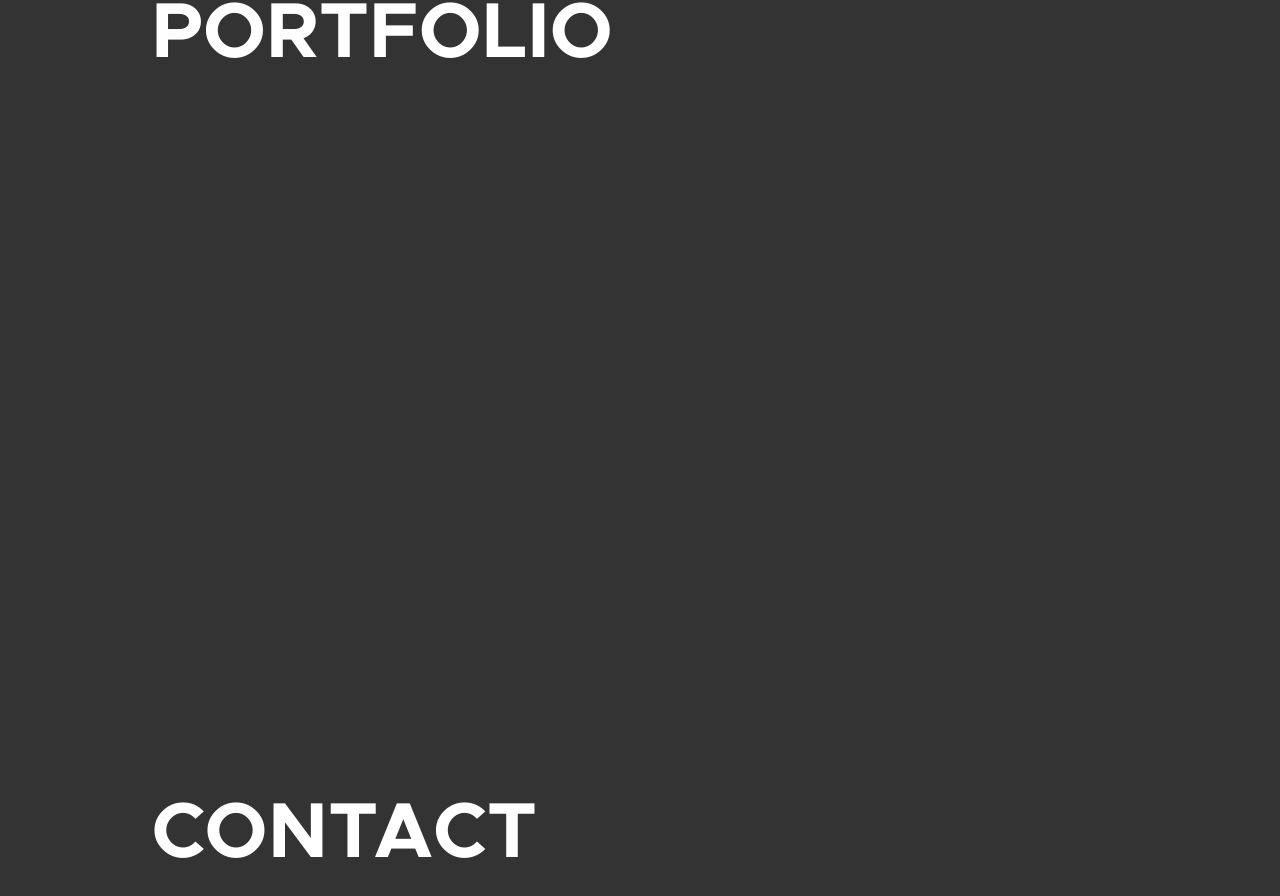
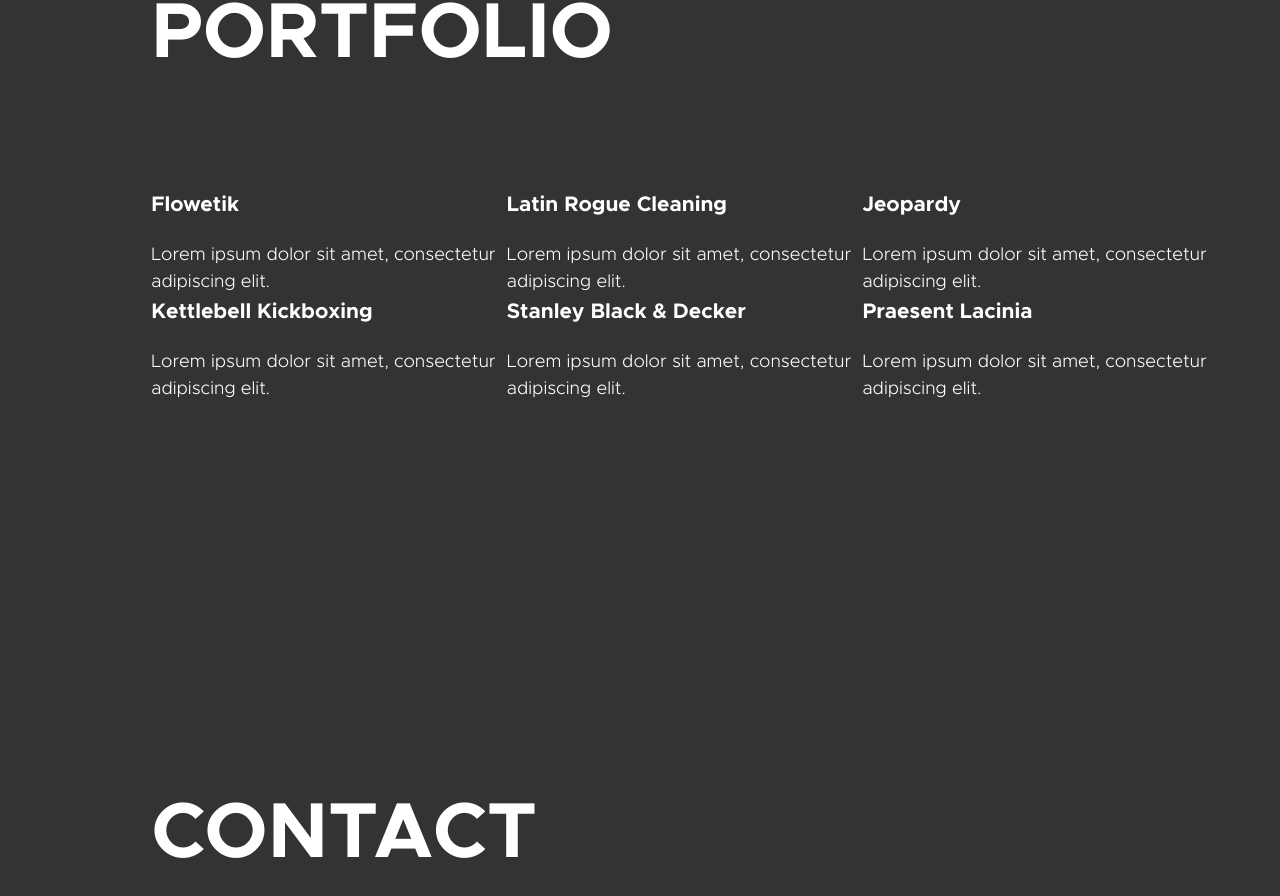
Before and after one commit to therstyle/chrisrobertsweb, a Vue app: page / in a window 1280 px wide. Shown: the part 2766-3662 px from the top of the page. Built offline with nearby package versions, Linux system fonts and the light colour scheme.

Commit message:
Added content to portfolio component

```diff
--- a/public/info.json
+++ b/public/info.json
@@ -122,5 +122,49 @@
         }
       ]
     }
-  }
+  },
+  "portfolio": [
+    {
+      "image": "https://dummyimage.com/380x260/000/fff",
+      "name": "Flowetik",
+      "description": "Lorem ipsum dolor sit amet, consectetur adipiscing elit.",
+      "type": "/images/project-type/icon-wordpress.svg"
+
+    },
+    {
+      "image": "https://dummyimage.com/380x260/000/fff",
+      "name": "Latin Rogue Cleaning",
+      "description": "Lorem ipsum dolor sit amet, consectetur adipiscing elit.",
+      "type": ""
+
+    },
+    {
+      "image": "https://dummyimage.com/380x260/000/fff",
+      "name": "Jeopardy",
+      "description": "Lorem ipsum dolor sit amet, consectetur adipiscing elit.",
+      "type": ""
+
+    },
+    {
+      "image": "https://dummyimage.com/380x260/000/fff",
+      "name": "Kettlebell Kickboxing",
+      "description": "Lorem ipsum dolor sit amet, consectetur adipiscing elit.",
+      "type": ""
+
+    },
+    {
+      "image": "https://dummyimage.com/380x260/000/fff",
+      "name": "Stanley Black & Decker",
+      "description": "Lorem ipsum dolor sit amet, consectetur adipiscing elit.",
+      "type": ""
+
+    },
+    {
+      "image": "https://dummyimage.com/380x260/000/fff",
+      "name": "Praesent Lacinia",
+      "description": "Lorem ipsum dolor sit amet, consectetur adipiscing elit.",
+      "type": ""
+
+    }
+  ]
 }
--- a/src/App.vue
+++ b/src/App.vue
@@ -10,7 +10,7 @@
       :devSkills="devSkills"
       :designSkills="designSkills"
     ></Resume>
-    <Portfolio></Portfolio>
+    <Portfolio :portfolioItems="portfolioItems"></Portfolio>
     <Contact></Contact>
     <div class="bg-video">
 
@@ -40,7 +40,8 @@ export default {
       entries: [],
       photo: '',
       devSkills: [],
-      designSkills: []
+      designSkills: [],
+      portfolioItems: []
     }
   },
   methods: {
@@ -55,6 +56,7 @@ export default {
         this.photo = info.resume.photo;
         this.devSkills = info.resume.skills.dev;
         this.designSkills = info.resume.skills.design;
+        this.portfolioItems = info.portfolio;
       })
     }
   },
--- a/src/components/Portfolio.vue
+++ b/src/components/Portfolio.vue
@@ -1,19 +1,32 @@
 <template>
   <section class="portfolio">
     <Heading title="Portfolio"></Heading>
+
     <div class="portfolio--content content">
-
+      <PorfolioItem v-for="portfolioItem in portfolioItems"
+        :key="portfolioItem.name"
+        :image="portfolioItem.image"
+        :video="portfolioItem.video"
+        :name="portfolioItem.name"
+        :description="portfolioItem.description"
+        :type="portfolioItem.type"
+      ></PorfolioItem>
     </div>
   </section>
 </template>
 
 <script>
 import Heading from './layout/Heading.vue';
+import PorfolioItem from './layout/PortfolioItem.vue';
 
 export default {
   name: 'Portfolio',
   components: {
-    Heading
+    Heading,
+    PorfolioItem
+  },
+  props: {
+    portfolioItems: Array
   }
 }
 </script>
--- /dev/null
+++ b/src/components/layout/PortfolioItem.vue
@@ -0,0 +1,36 @@
+<template>
+  <article>
+    <header>
+
+    </header>
+
+    <div class="description">
+      <h3>{{ name }}</h3>
+      <p>{{ description }}</p>
+    </div>
+  </article>
+</template>
+
+<script>
+export default {
+  name: "PortfolioItem",
+  props: {
+    image: String,
+    video: String,
+    name: String,
+    description: String,
+    type: String
+  }
+}
+</script>
+
+<style lang="scss">
+.portfolio--content {
+  display: flex;
+  flex-wrap: wrap;
+
+  > article {
+    width: 33%;
+  }
+}
+</style>
```
